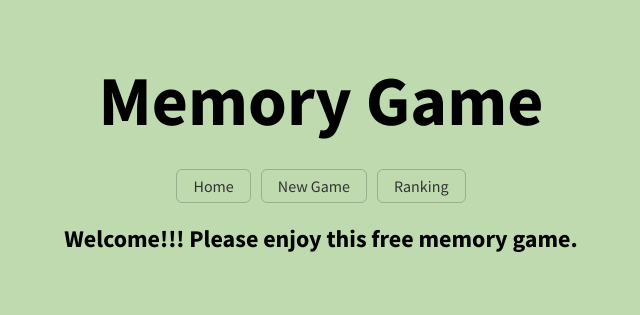
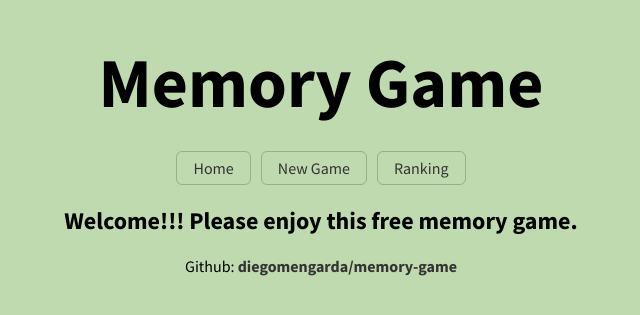
Before and after one commit to diegomengarda/memory-game, a Vue app: page / in a window 1280 px wide. Shown: the part 235-550 px from the top of the page, without its empty margins (319-959 px from the left). Built offline with nearby package versions, Linux system fonts and the light colour scheme.

Commit message:
add repo link in app

```diff
--- a/src/components/Home.vue
+++ b/src/components/Home.vue
@@ -7,6 +7,9 @@ export default {
 <template>
     <div>
         <h2>Welcome!!! Please enjoy this free memory game.</h2>
+        <p>
+            Github: <a href="https://github.com/diegomengarda/memory-game" target="_blank">diegomengarda/memory-game</a>
+        </p>
     </div>
 </template>
 
@@ -15,4 +18,18 @@ export default {
         padding: 0 10px;
         text-align: center;
     }
+
+    p {
+        text-align: center;
+
+        a {
+            font-weight: bold;
+            text-decoration: none;
+            color: #333;
+
+            &:hover {
+                text-decoration: underline;
+            }
+        }
+    }
 </style>
```
